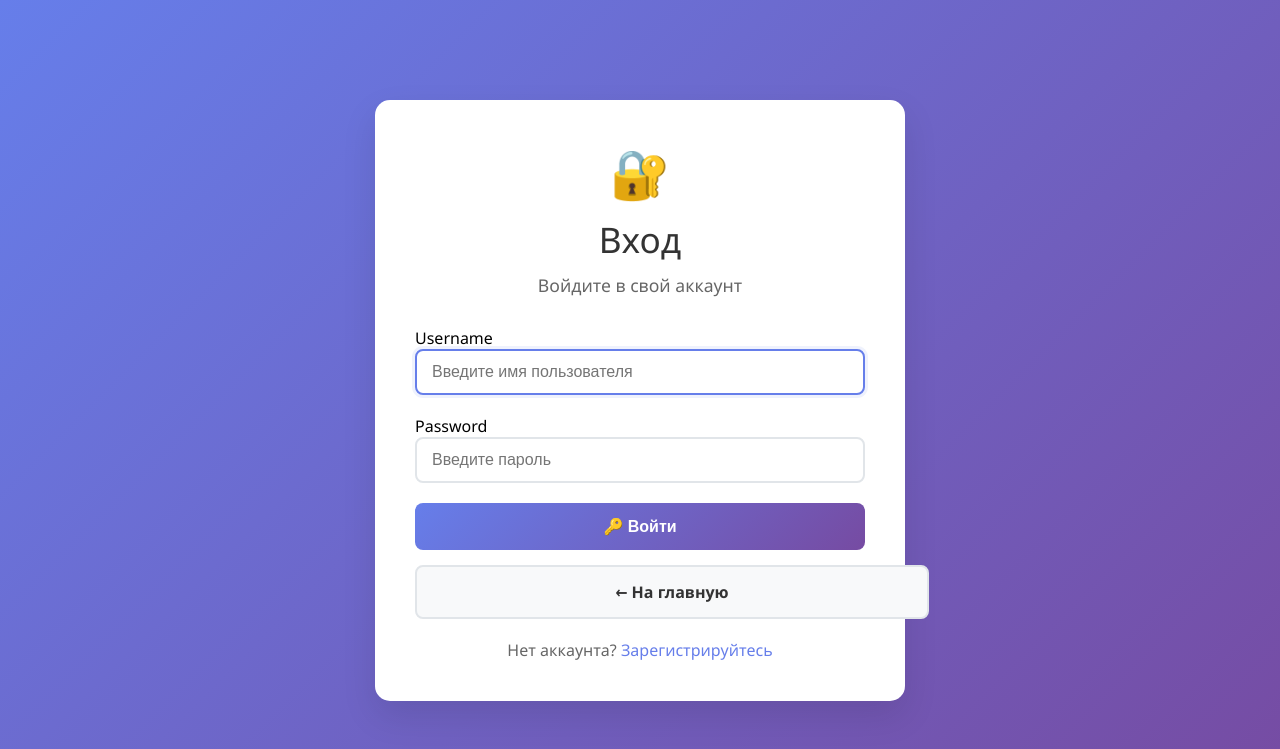
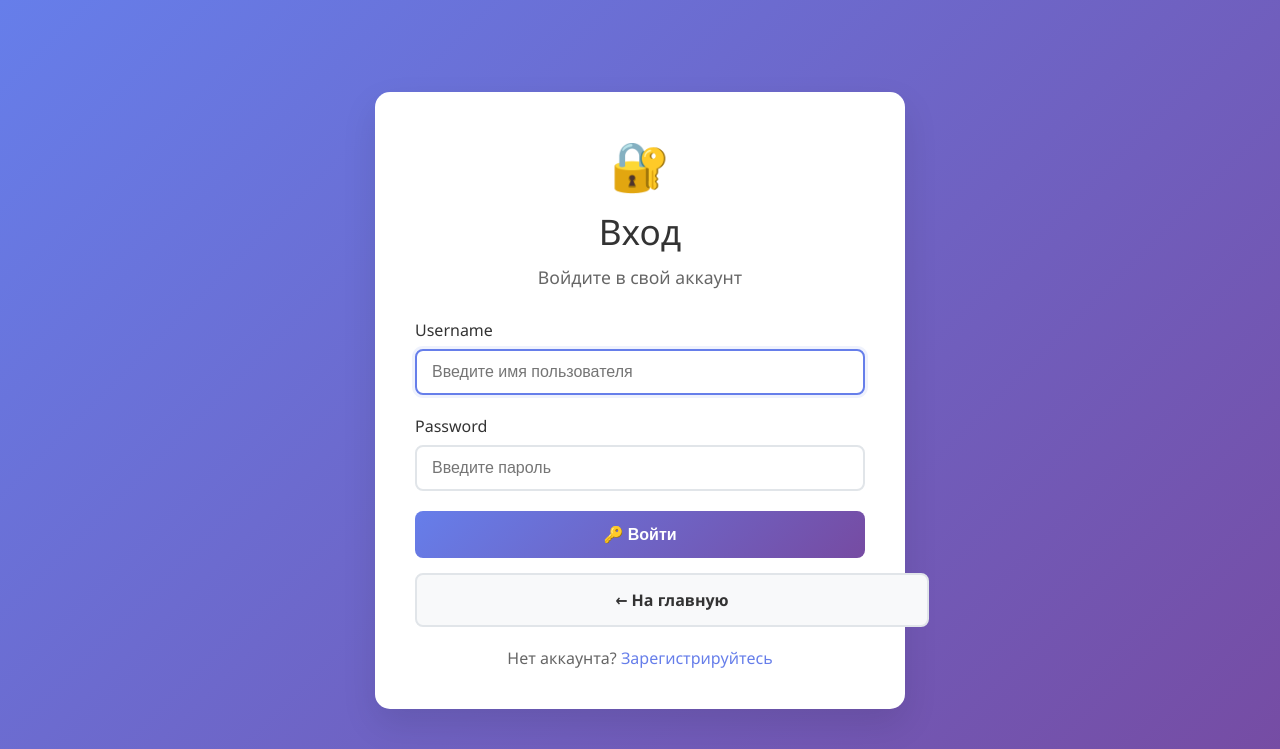
Before and after one commit to msty52/msty52.github.io, a Django app: template myproject/chat/templates/chat/auth.html in a window 1280 px wide. Shown: the top 749 px of the page. Run offline with Django 5.2, Linux system fonts and the light colour scheme; the template is opened without the code that fills it, so the values that code supplies are empty.

Commit message:
auth.html

```diff
--- a/myproject/chat/templates/chat/auth.html
+++ b/myproject/chat/templates/chat/auth.html
@@ -44,6 +44,13 @@
 
         .form-group {
             margin-bottom: 20px;
+        }
+
+        label {
+            display: block;
+            margin-bottom: 8px;
+            color: #333;
+            font-weight: 500;
         }
 
         .form-control {
@@ -167,7 +174,10 @@
             const password = document.getElementById('password').value;
 
             if (username && password) {
-                alert('Вход выполнен! Демо-версия');
+                // Сохраняем пользователя в localStorage
+                localStorage.setItem('currentUser', username);
+
+                // Переходим на главную страницу
                 window.location.href = 'index.html';
             }
         });
```
